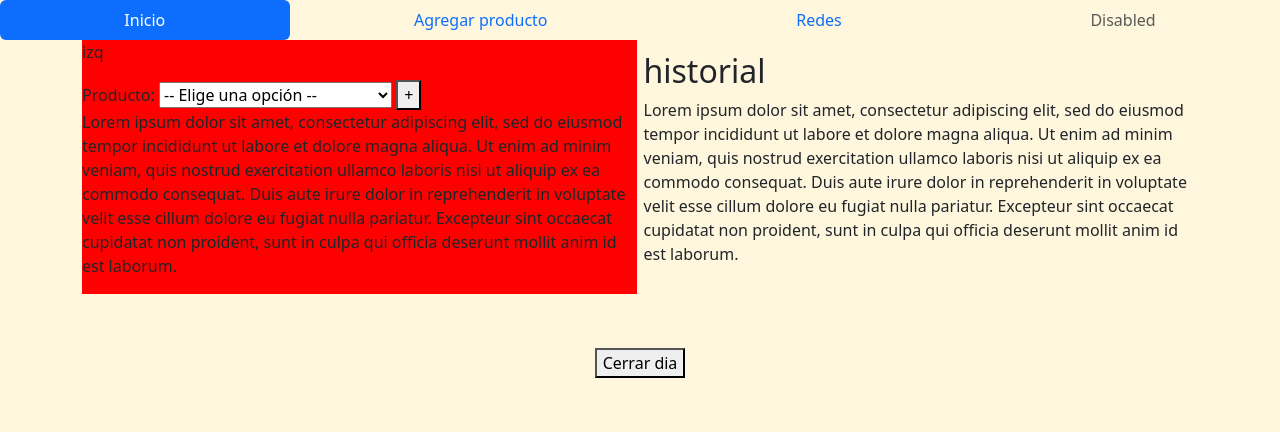
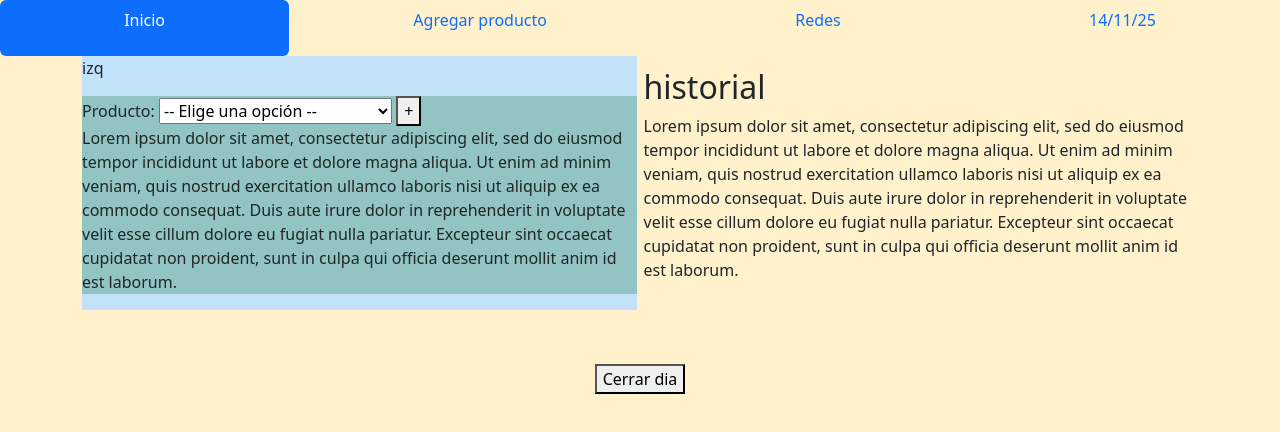
Before and after one commit to delaFuenteJM/caja_elreparto, a plain HTML site: page index.html in a window 1280 px wide. Drawn offline with nearby package versions, Linux system fonts and the light colour scheme.

Commit message:
trabajando paleta de colores

```diff
--- a/css/style.css
+++ b/css/style.css
@@ -1,5 +1,12 @@
+/*Paleta de colores
+ * principal #FFF1CB
+ * SECU #FF8F8F
+ * CELESTE #C2E2FA
+ * LILA #B7A3E3
+ * */
+
 body{
-background-color: #FFF7DD;
+background-color: #FFF1CB;
 }
 
 .bgReparto{
@@ -17,17 +24,17 @@ place-items: center;
 
 .gridIzq {
 grid-area: 1 / 1 / 3 / 2;
-background-color:red;
+background-color:#C2E2FA;
 }
 .gridDer { grid-area: 1 / 2 / 3 / 3; }
 .buttonEnviar { grid-area: 3 / 1 / 4 / 3; }
 
 
 #gridIzq{
-background-color: 91C4C3;
+background-color: #91C4C3;
 }
 .agregarPedido{
-background-color: 91C4C3;
+background-color: #91C4C3;
 display: block;
 }
 header nav .active{
--- a/index.html
+++ b/index.html
@@ -13,7 +13,7 @@
   <a class="flex-sm-fill text-sm-center nav-link active" aria-current="page" href="#">Inicio</a>
   <a class="flex-sm-fill text-sm-center nav-link" href="./page/addProduct.html">Agregar producto</a>
   <a class="flex-sm-fill text-sm-center nav-link" href="#">Redes</a>
-  <a class="flex-sm-fill text-sm-center nav-link disabled" aria-disabled="true">Disabled</a>
+  <p class="flex-sm-fill text-sm-center nav-link" id="timeDate">14/11/25</p>
 </nav></header>
 <main>
 	<div class="container">
```
